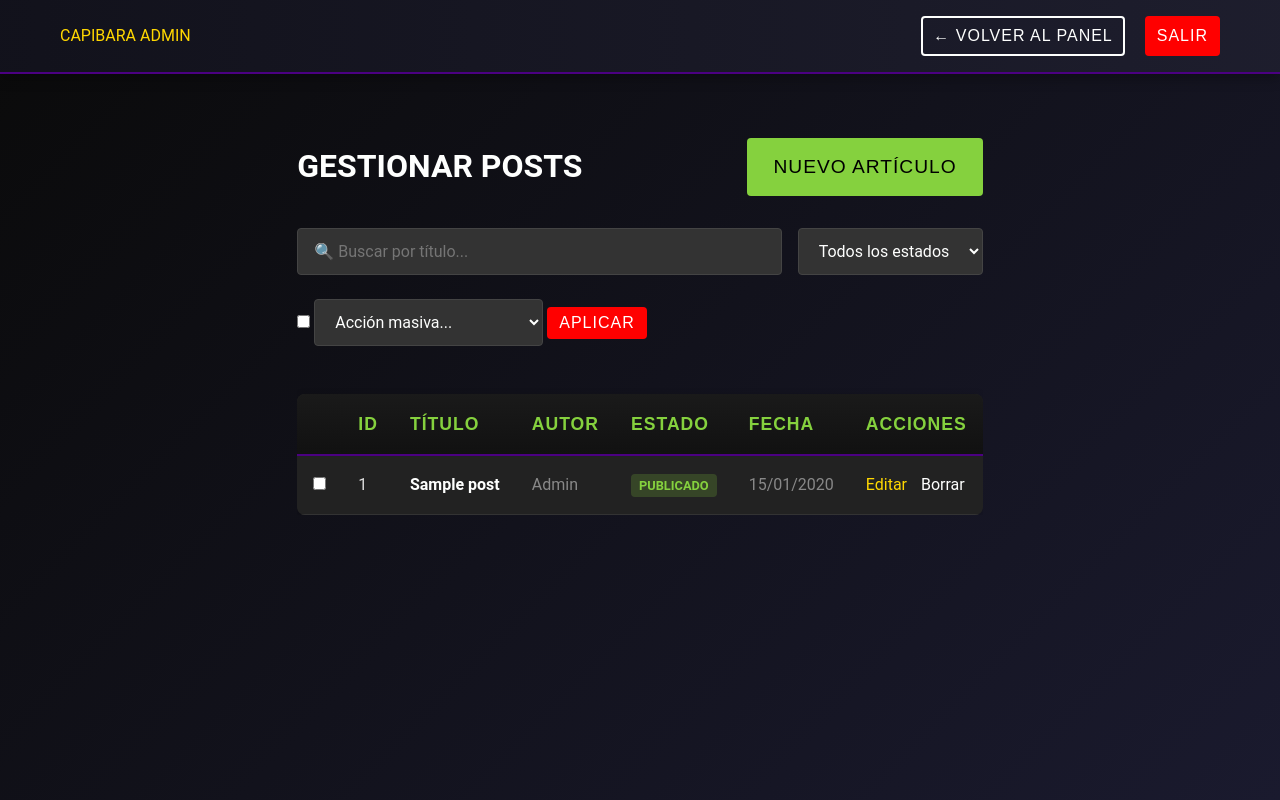
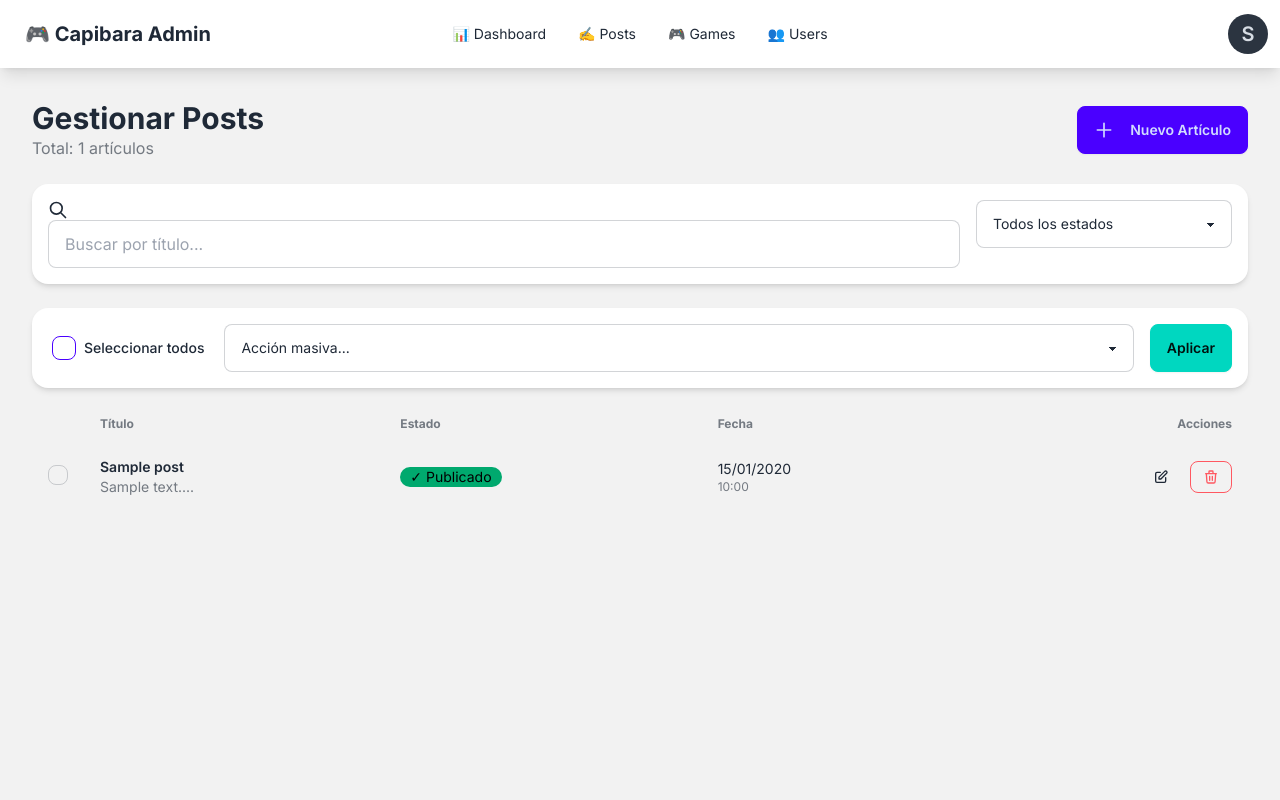
Before and after one commit to LuisEnriquePH/capibaragames.com, a PHP site: page /admin/posts/index.php in a window 1280 px wide. Run offline with PHP 8.4, Linux system fonts and the light colour scheme; the visitor is signed in with stand-in values (Sample User, id 1); tables that the repository leaves empty or names only in its code hold one stand-in row (values such as "Sample post"); some libraries are stand-ins or nearby versions.

Commit message:
fix(admin): navigation paths, bulk actions, and layout issues
- Fixed navigation paths to work from subdirectories
- Fixed logout and view site links in user dropdown
- Fixed bulk actions checkbox name (ids[] not post_ids[])
- Improved search/filter alignment (flex layout)
- Fixed admin.js path in footer
- All navigation now works correctly

```diff
--- a/admin/includes/footer-admin.php
+++ b/admin/includes/footer-admin.php
@@ -1,6 +1,7 @@
     </main>
 
     <!-- Load admin.js for existing functionality -->
-    <script src="js/admin.js"></script>
+    <?php $jsPath = $isInSubfolder ? '../js/admin.js' : 'js/admin.js'; ?>
+    <script src="<?php echo $jsPath; ?>"></script>
 </body>
 </html>
--- a/admin/includes/header-admin.php
+++ b/admin/includes/header-admin.php
@@ -22,6 +22,13 @@
 </head>
 <body class="bg-base-200 min-h-screen">
 
+    <?php
+    // Determine base path for navigation
+    $isInSubfolder = (basename(dirname($_SERVER['PHP_SELF'])) !== 'admin');
+    $basePath = $isInSubfolder ? '../' : '';
+    $publicPath = $isInSubfolder ? '../../' : '../';
+    ?>
+
     <!-- Admin Navbar -->
     <div class="navbar bg-base-100 shadow-lg">
         <div class="navbar-start">
@@ -32,23 +39,23 @@
                     </svg>
                 </button>
                 <ul tabindex="0" class="menu menu-sm dropdown-content mt-3 z-[1] p-2 shadow bg-base-100 rounded-box w-52">
-                    <li><a href="index.php">📊 Dashboard</a></li>
-                    <li><a href="posts/index.php">✍️ Posts</a></li>
-                    <li><a href="games/index.php">🎮 Games</a></li>
-                    <li><a href="users/index.php">👥 Users</a></li>
+                    <li><a href="<?php echo $basePath; ?>index.php">📊 Dashboard</a></li>
+                    <li><a href="<?php echo $basePath; ?>posts/index.php">✍️ Posts</a></li>
+                    <li><a href="<?php echo $basePath; ?>games/index.php">🎮 Games</a></li>
+                    <li><a href="<?php echo $basePath; ?>users/index.php">👥 Users</a></li>
                 </ul>
             </div>
-            <a href="index.php" class="btn btn-ghost text-xl font-bold">
+            <a href="<?php echo $basePath; ?>index.php" class="btn btn-ghost text-xl font-bold">
                 🎮 Capibara Admin
             </a>
         </div>
 
         <div class="navbar-center hidden lg:flex">
             <ul class="menu menu-horizontal px-1">
-                <li><a href="index.php" class="<?php echo basename($_SERVER['PHP_SELF']) == 'index.php' ? 'active' : ''; ?>">📊 Dashboard</a></li>
-                <li><a href="posts/index.php">✍️ Posts</a></li>
-                <li><a href="games/index.php">🎮 Games</a></li>
-                <li><a href="users/index.php">👥 Users</a></li>
+                <li><a href="<?php echo $basePath; ?>index.php">📊 Dashboard</a></li>
+                <li><a href="<?php echo $basePath; ?>posts/index.php">✍️ Posts</a></li>
+                <li><a href="<?php echo $basePath; ?>games/index.php">🎮 Games</a></li>
+                <li><a href="<?php echo $basePath; ?>users/index.php">👥 Users</a></li>
             </ul>
         </div>
 
@@ -61,8 +68,8 @@
                 </button>
                 <ul tabindex="0" class="menu menu-sm dropdown-content mt-3 z-[1] p-2 shadow bg-base-100 rounded-box w-52">
                     <li class="menu-title"><?php echo htmlspecialchars($_SESSION['username']); ?></li>
-                    <li><a href="../index.php" target="_blank">🌐 Ver Sitio</a></li>
-                    <li><a href="logout.php" class="text-error">🚪 Salir</a></li>
+                    <li><a href="<?php echo $publicPath; ?>index.php" target="_blank">🌐 Ver Sitio</a></li>
+                    <li><a href="<?php echo $basePath; ?>logout.php" class="text-error">🚪 Salir</a></li>
                 </ul>
             </div>
         </div>
--- a/admin/posts/index.php
+++ b/admin/posts/index.php
@@ -2,110 +2,175 @@
 require '../includes/auth.php';
 require '../../includes/db.php';
 
+$pageTitle = 'Posts';
+
 // Obtener posts
 $stmt = $pdo->query("SELECT * FROM posts ORDER BY created_at DESC");
 $posts = $stmt->fetchAll(PDO::FETCH_ASSOC);
+
+include '../includes/header-admin.php';
 ?>
-<!DOCTYPE html>
-<html lang="es">
-<head>
-    <meta charset="UTF-8">
-    <meta name="viewport" content="width=device-width, initial-scale=1.0">
-    <title>Gestionar Posts - Capibara Admin</title>
 
-    <link rel="stylesheet" href="../../css/base.css">
-    <link rel="stylesheet" href="../../css/layout.css">
-    <link rel="stylesheet" href="../../css/components.css">
-    <link rel="stylesheet" href="../../css/pages.css">
-    <link rel="stylesheet" href="../../css/utilities.css">
-    <link rel="stylesheet" href="../../css/admin.css">
-</head>
-<body class="admin-page">
-
-    <header class="header admin-header">
-        <div class="header__container admin-header__container">
-            <div class="header__logo">
-                <a href="../index.php" class="header__logo-text text-highlight">CAPIBARA ADMIN</a>
+<!-- Page Header -->
+<div class="flex justify-between items-center mb-6">
+    <div>
+        <h1 class="text-3xl font-bold">Gestionar Posts</h1>
+        <p class="text-base-content/60">Total: <?php echo count($posts); ?> artículos</p>
     </div>
-            <nav class="header__nav d-flex align-center admin-nav-gap">
-                <a href="../index.php" class="btn btn--secondary admin-btn-sm">← Volver al Panel</a>
-                <a href="../logout.php" class="btn btn--primary admin-btn-sm">Salir</a>
-            </nav>
-        </div>
-    </header>
-
-    <main class="post-container max-w-1000">
-        <div class="admin-page-header">
-            <h1 class="page-header__title">GESTIONAR POSTS</h1>
-            <a href="create.php" class="btn btn--accent">Nuevo Artículo</a>
+    <a href="create.php" class="btn btn-primary">
+        <svg xmlns="http://www.w3.org/2000/svg" class="h-5 w-5 mr-2" fill="none" viewBox="0 0 24 24" stroke="currentColor">
+            <path stroke-linecap="round" stroke-linejoin="round" stroke-width="2" d="M12 4v16m8-8H4" />
+        </svg>
+        Nuevo Artículo
+    </a>
 </div>
 
 <!-- Search and Filters -->
-        <div class="admin-filters mb-2">
-            <input type="search"
+<div class="card bg-base-100 shadow-md mb-6">
+    <div class="card-body p-4">
+        <div class="flex flex-col md:flex-row gap-4">
+            <!-- Search -->
+            <div class="flex-1">
+                <div class="input-group w-full">
+                    <span class="bg-base-200">
+                        <svg xmlns="http://www.w3.org/2000/svg" class="h-5 w-5" fill="none" viewBox="0 0 24 24" stroke="currentColor">
+                            <path stroke-linecap="round" stroke-linejoin="round" stroke-width="2" d="M21 21l-6-6m2-5a7 7 0 11-14 0 7 7 0 0114 0z" />
+                        </svg>
+                    </span>
+                    <input
+                        type="search"
                         id="search-posts"
-                   class="admin-search-input"
-                   placeholder="🔍 Buscar por título..."
-                   onkeyup="filterTable(this, 'posts-table')">
+                        placeholder="Buscar por título..."
+                        class="input input-bordered w-full"
+                        onkeyup="filterTable(this, 'posts-table')"
+                    />
+                </div>
+            </div>
 
-            <select id="status-filter" class="admin-filter-select" onchange="filterByStatus()">
+            <!-- Status Filter -->
+            <div class="w-full md:w-64">
+                <select id="status-filter" class="select select-bordered w-full" onchange="filterByStatus()">
                     <option value="">Todos los estados</option>
                     <option value="published">Publicados</option>
                     <option value="draft">Borradores</option>
                 </select>
             </div>
+        </div>
+    </div>
+</div>
 
 <?php if (empty($posts)): ?>
-            <p class="text-center text-light-grey">No hay artículos creados aún.</p>
+    <div class="alert alert-info">
+        <svg xmlns="http://www.w3.org/2000/svg" fill="none" viewBox="0 0 24 24" class="stroke-current shrink-0 w-6 h-6">
+            <path stroke-linecap="round" stroke-linejoin="round" stroke-width="2" d="M13 16h-1v-4h-1m1-4h.01M21 12a9 9 0 11-18 0 9 9 0 0118 0z"></path>
+        </svg>
+        <span>No hay artículos creados aún.</span>
+    </div>
 <?php else: ?>
     <!-- Bulk Actions Form -->
     <form id="bulk-form" method="POST" action="bulk_action.php">
         <?php csrfField(); ?>
 
-                <div class="bulk-actions-bar mb-2">
-                    <input type="checkbox" id="select-all" onclick="selectAll(this, 'bulk-checkbox')" title="Seleccionar todos">
-                    <select name="action" class="admin-filter-select" required>
+        <!-- Bulk Actions Bar -->
+        <div class="card bg-base-100 shadow-md mb-4">
+            <div class="card-body p-4">
+                <div class="flex flex-col sm:flex-row flex-wrap gap-4 items-start sm:items-center">
+                    <label class="label cursor-pointer gap-2">
+                        <input
+                            type="checkbox"
+                            id="select-all"
+                            class="checkbox checkbox-primary"
+                            onclick="selectAll(this, 'bulk-checkbox')"
+                            title="Seleccionar todos"
+                        />
+                        <span class="label-text font-medium">Seleccionar todos</span>
+                    </label>
+
+                    <div class="flex-1 min-w-[200px]">
+                        <select name="action" class="select select-bordered w-full" required>
                             <option value="">Acción masiva...</option>
                             <option value="delete">🗑️ Borrar seleccionados</option>
                             <option value="publish">✅ Publicar</option>
                             <option value="draft">📝 Convertir a borrador</option>
                         </select>
-                    <button type="submit" class="btn btn--primary admin-btn-sm">Aplicar</button>
                     </div>
 
-                <div class="table-responsive">
-                <table class="admin-table" id="posts-table">
+                    <button type="submit" class="btn btn-accent">Aplicar</button>
+                </div>
+            </div>
+        </div>
+
+        <!-- Posts Table -->
+        <div class="overflow-x-auto">
+            <table id="posts-table" class="table table-zebra w-full">
                 <thead>
                     <tr>
-                            <th style="width: 40px;"></th>
-                            <th>ID</th>
+                        <th class="w-12">
+                            <span class="sr-only">Checkbox</span>
+                        </th>
                         <th>Título</th>
-                            <th>Autor</th>
-                            <th>Estado</th>
-                            <th>Fecha</th>
-                            <th>Acciones</th>
+                        <th class="hidden md:table-cell">Estado</th>
+                        <th class="hidden md:table-cell">Fecha</th>
+                        <th class="text-right">Acciones</th>
                     </tr>
                 </thead>
                 <tbody>
                     <?php foreach ($posts as $post): ?>
-                            <?php
-                            $label = ($post['status'] === 'published') ? 'Publicado' : 'Borrador';
-                            $modifier = ($post['status'] === 'published') ? 'status-badge--published' : 'status-badge--draft';
-                            ?>
-                            <tr>
-                                <td><input type="checkbox" name="ids[]" value="<?php echo $post['id']; ?>" class="bulk-checkbox"></td>
-                                <td class="text-light-grey"><?php echo $post['id']; ?></td>
+                    <tr class="hover" data-status="<?php echo htmlspecialchars($post['status']); ?>">
                         <td>
-                                    <strong><?php echo htmlspecialchars($post['title']); ?></strong>
+                            <label>
+                                <input
+                                    type="checkbox"
+                                    name="ids[]"
+                                    value="<?php echo $post['id']; ?>"
+                                    class="checkbox checkbox-sm bulk-checkbox"
+                                />
+                            </label>
                         </td>
-                                <td class="text-grey">Admin</td>
                         <td>
-                                    <span class="status-badge <?php echo $modifier; ?>"><?php echo $label; ?></span>
+                            <div class="font-semibold">
+                                <?php echo htmlspecialchars($post['title']); ?>
+                            </div>
+                            <?php if (!empty($post['excerpt'])): ?>
+                                <div class="text-sm text-base-content/60 truncate max-w-md">
+                                    <?php echo htmlspecialchars(substr($post['excerpt'], 0, 80)); ?>...
+                                </div>
+                            <?php endif; ?>
                         </td>
-                                <td class="text-grey"><?php echo date("d/m/Y", strtotime($post['created_at'])); ?></td>
-                                <td>
-                                    <a href="edit.php?id=<?php echo $post['id']; ?>" class="text-highlight mr-2">Editar</a>
-                                    <a href="delete.php?id=<?php echo $post['id']; ?>&csrf_token=<?php echo htmlspecialchars(generateCSRFToken()); ?>" class="text-white" data-delete-confirm data-item-name="<?php echo htmlspecialchars($post['title']); ?>">Borrar</a>
+                        <td class="hidden md:table-cell">
+                            <?php if ($post['status'] === 'published'): ?>
+                                <span class="badge badge-success gap-2">
+                                    ✓ Publicado
+                                </span>
+                            <?php else: ?>
+                                <span class="badge badge-warning gap-2">
+                                    📝 Borrador
+                                </span>
+                            <?php endif; ?>
+                        </td>
+                        <td class="hidden md:table-cell">
+                            <div class="text-sm">
+                                <?php echo date('d/m/Y', strtotime($post['created_at'])); ?>
+                            </div>
+                            <div class="text-xs text-base-content/60">
+                                <?php echo date('H:i', strtotime($post['created_at'])); ?>
+                            </div>
+                        </td>
+                        <td class="text-right">
+                            <div class="flex gap-2 justify-end">
+                                <a href="edit.php?id=<?php echo $post['id']; ?>" class="btn btn-sm btn-ghost">
+                                    <svg xmlns="http://www.w3.org/2000/svg" class="h-4 w-4" fill="none" viewBox="0 0 24 24" stroke="currentColor">
+                                        <path stroke-linecap="round" stroke-linejoin="round" stroke-width="2" d="M11 5H6a2 2 0 00-2 2v11a2 2 0 002 2h11a2 2 0 002-2v-5m-1.414-9.414a2 2 0 112.828 2.828L11.828 15H9v-2.828l8.586-8.586z" />
+                                    </svg>
+                                </a>
+                                <a href="delete.php?id=<?php echo $post['id']; ?>"
+                                   class="btn btn-sm btn-error btn-outline"
+                                   onclick="return confirmDelete('<?php echo htmlspecialchars($post['title']); ?>')">
+                                    <svg xmlns="http://www.w3.org/2000/svg" class="h-4 w-4" fill="none" viewBox="0 0 24 24" stroke="currentColor">
+                                        <path stroke-linecap="round" stroke-linejoin="round" stroke-width="2" d="M19 7l-.867 12.142A2 2 0 0116.138 21H7.862a2 2 0 01-1.995-1.858L5 7m5 4v6m4-6v6m1-10V4a1 1 0 00-1-1h-4a1 1 0 00-1 1v3M4 7h16" />
+                                    </svg>
+                                </a>
+                            </div>
                         </td>
                     </tr>
                     <?php endforeach; ?>
@@ -114,25 +179,27 @@ $posts = $stmt->fetchAll(PDO::FETCH_ASSOC);
         </div>
     </form>
 <?php endif; ?>
-    </main>
 
-    <script src="../js/admin.js"></script>
 <script>
-        // Status filter function
+// Filter by status function
 function filterByStatus() {
-            const statusFilter = document.getElementById('status-filter').value.toLowerCase();
-            const table = document.getElementById('posts-table');
-            const rows = table.querySelectorAll('tbody tr');
+    const filter = document.getElementById('status-filter').value;
+    const rows = document.querySelectorAll('#posts-table tbody tr');
 
     rows.forEach(row => {
-                if (!statusFilter) {
+        const status = row.getAttribute('data-status');
+        if (filter === '' || status === filter) {
             row.style.display = '';
         } else {
-                    const statusBadge = row.querySelector('.status-badge').textContent.toLowerCase();
-                    row.style.display = statusBadge.includes(statusFilter.replace('published', 'publicado').replace('draft', 'borrador')) ? '' : 'none';
+            row.style.display = 'none';
         }
     });
 }
+
+// Confirm delete function
+function confirmDelete(title) {
+    return confirm(`¿Estás seguro de que quieres eliminar "${title}"?`);
+}
 </script>
-</body>
-</html>
+
+<?php include '../includes/footer-admin.php'; ?>
```
Lines whose indentation alone changed are shown as unchanged.
